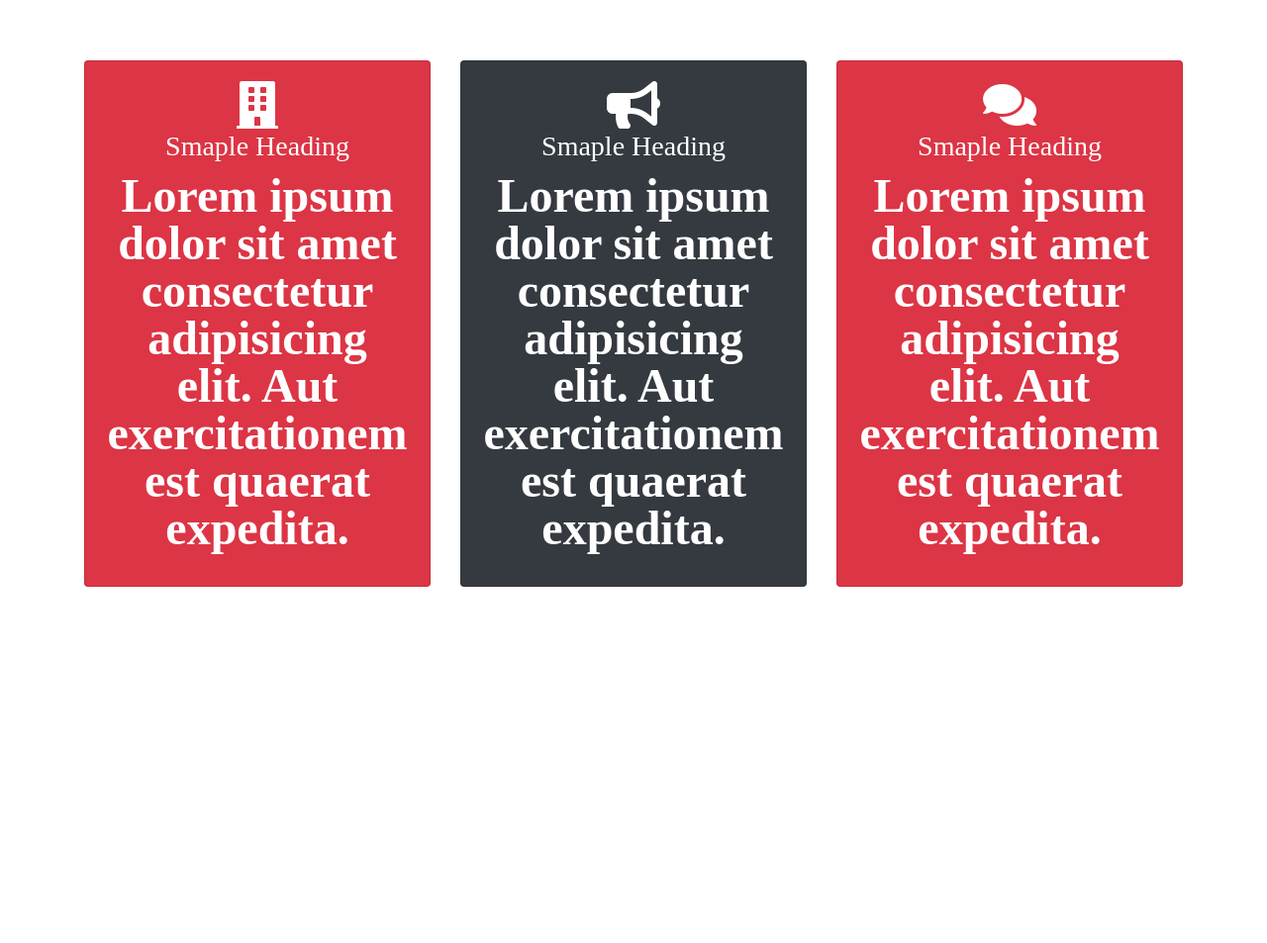
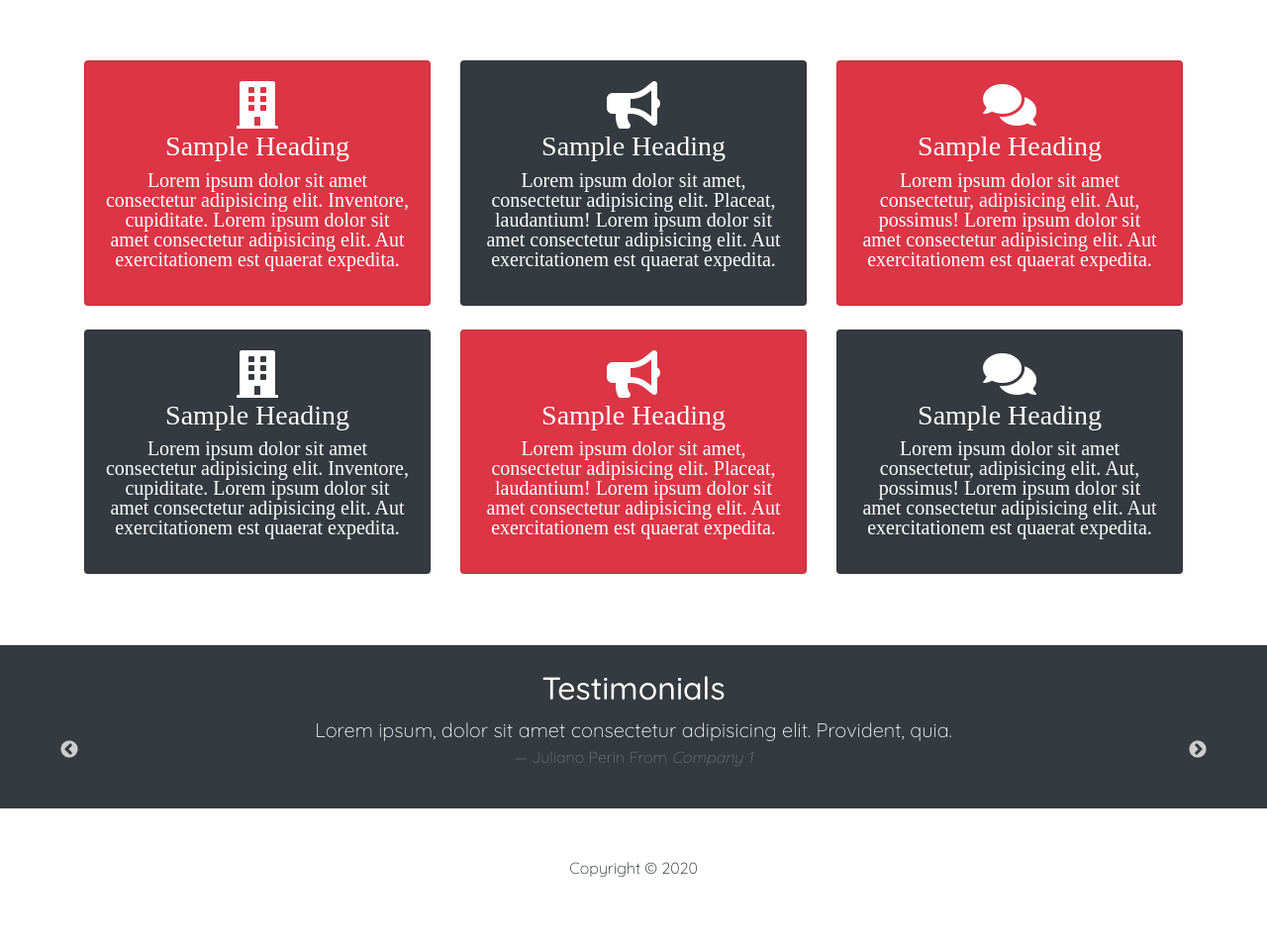
Before and after one commit to julianoperin/Agency-App, a plain HTML site: page about.html in a window 1280 px wide. Shown: the part 725-1678 px from the top of the page at 99% size. Before the commit the page ends 1390 px from the top, so only its background shows below. Drawn offline with nearby package versions, Linux system fonts and the light colour scheme.

Commit message:
Finished about page

```diff
--- a/about.html
+++ b/about.html
@@ -80,8 +80,8 @@
         <div class="card bg-danger text-white text-center">
           <div class="card-body">
             <i class="fas fa-building fa-3x">
-              <h3>Smaple Heading</h3>
-              <p>Lorem ipsum dolor sit amet consectetur adipisicing elit. Aut exercitationem est quaerat expedita.</p>
+              <h3>Sample Heading</h3>
+              <p class="lead">Lorem ipsum dolor sit amet consectetur adipisicing elit. Inventore, cupiditate. Lorem ipsum dolor sit amet consectetur adipisicing elit. Aut exercitationem est quaerat expedita.</p>
             </i>
           </div>
         </div>
@@ -91,8 +91,8 @@
         <div class="card bg-dark text-white text-center">
           <div class="card-body">
             <i class="fas fa-bullhorn fa-3x">
-              <h3>Smaple Heading</h3>
-              <p>Lorem ipsum dolor sit amet consectetur adipisicing elit. Aut exercitationem est quaerat expedita.</p>
+              <h3>Sample Heading</h3>
+              <p class="lead">Lorem ipsum dolor sit amet, consectetur adipisicing elit. Placeat, laudantium! Lorem ipsum dolor sit amet consectetur adipisicing elit. Aut exercitationem est quaerat expedita.</p>
             </i>
           </div>
         </div>
@@ -102,8 +102,43 @@
         <div class="card bg-danger text-white text-center">
           <div class="card-body">
             <i class="fas fa-comments fa-3x">
-              <h3>Smaple Heading</h3>
-              <p>Lorem ipsum dolor sit amet consectetur adipisicing elit. Aut exercitationem est quaerat expedita.</p>
+              <h3>Sample Heading</h3>
+              <p class="lead">Lorem ipsum dolor sit amet consectetur, adipisicing elit. Aut, possimus! Lorem ipsum dolor sit amet consectetur adipisicing elit. Aut exercitationem est quaerat expedita.</p>
+            </i>
+          </div>
+        </div>
+      </div>
+    </div>
+    <!-- SECOND COLUM -->
+    <div class="row mb-4">
+      <div class="col-md-4">
+        <div class="card bg-dark text-white text-center">
+          <div class="card-body">
+            <i class="fas fa-building fa-3x">
+              <h3>Sample Heading</h3>
+              <p class="lead">Lorem ipsum dolor sit amet consectetur adipisicing elit. Inventore, cupiditate. Lorem ipsum dolor sit amet consectetur adipisicing elit. Aut exercitationem est quaerat expedita.</p>
+            </i>
+          </div>
+        </div>
+      </div>
+
+      <div class="col-md-4">
+        <div class="card bg-danger text-white text-center">
+          <div class="card-body">
+            <i class="fas fa-bullhorn fa-3x">
+              <h3>Sample Heading</h3>
+              <p class="lead">Lorem ipsum dolor sit amet, consectetur adipisicing elit. Placeat, laudantium! Lorem ipsum dolor sit amet consectetur adipisicing elit. Aut exercitationem est quaerat expedita.</p>
+            </i>
+          </div>
+        </div>
+      </div>
+
+      <div class="col-md-4">
+        <div class="card bg-dark text-white text-center">
+          <div class="card-body">
+            <i class="fas fa-comments fa-3x">
+              <h3>Sample Heading</h3>
+              <p class="lead">Lorem ipsum dolor sit amet consectetur, adipisicing elit. Aut, possimus! Lorem ipsum dolor sit amet consectetur adipisicing elit. Aut exercitationem est quaerat expedita.</p>
             </i>
           </div>
         </div>
@@ -111,6 +146,62 @@
     </div>
   </div>
 </section>
+
+<!-- TESTIMONIALS -->
+<section id="testimonials" class="p-4 bg-dark text-white">
+  <div class="container">
+    <h2 class="text-center">Testimonials</h2>
+    <div class="row text-center">
+      <div class="col">
+        <div class="slider">
+          <div>
+            <blockquote class="blockquote">
+              <p class="mb-0">
+                Lorem ipsum, dolor sit amet consectetur adipisicing elit. Provident, quia.
+              </p>
+              <footer class="blockquote-footer">Juliano Perin From
+                <cite title="Company 1">Company 1</cite>
+              </footer>
+            </blockquote>
+          </div>
+
+          <div>
+            <blockquote class="blockquote">
+              <p class="mb-0">
+                Lorem ipsum, dolor sit amet consectetur adipisicing elit. Provident, quia.
+              </p>
+              <footer class="blockquote-footer">Sam Foster From
+                <cite title="Company 2">Company 2</cite>
+              </footer>
+            </blockquote>
+          </div>
+
+          <div>
+            <blockquote class="blockquote">
+              <p class="mb-0">
+                Lorem ipsum, dolor sit amet consectetur adipisicing elit. Provident, quia.
+              </p>
+              <footer class="blockquote-footer">Robson Freitas From
+                <cite title="Company 3">Company 3</cite>
+              </footer>
+            </blockquote>
+          </div>
+        </div>
+      </div>
+    </div>
+  </div>
+</section>
+
+<!--  FOOTER -->
+<footer id="main-footer" class="text-center p-5">
+  <div class="container">
+    <div class="row">
+      <div class="col">
+        <p>Copyright &copy; <span id="year"></span></p>
+    </div>
+  </div>
+  </div>
+</footer>
 
 
   <script src="http://code.jquery.com/jquery-3.3.1.min.js" integrity="sha256-FgpCb/KJQlLNfOu91ta32o/NMZxltwRo8QtmkMRdAu8="
@@ -124,6 +215,12 @@
     // Get the current year for the copyright
     $('#year').text(new Date().getFullYear());
 
+    $('.slider').slick({
+      infinite: true,
+      slideToShow: 1,
+      slideToScroll: 1
+    });
+
   </script>
 </body>
 
```
